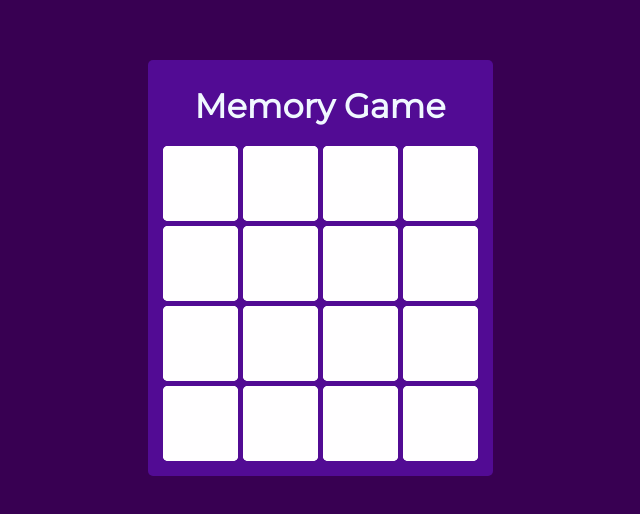
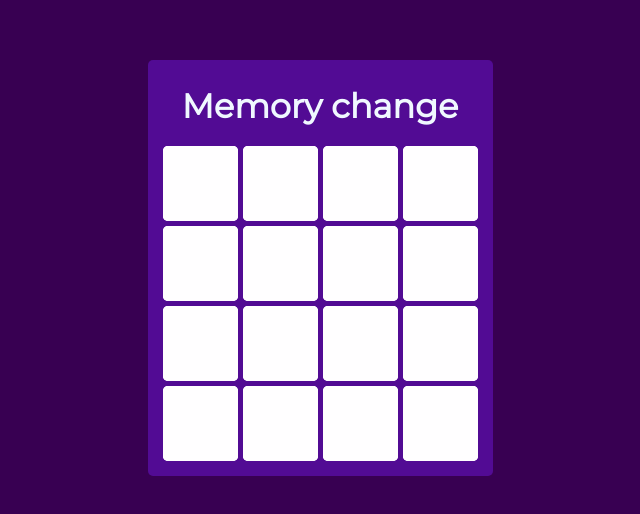
Before and after one commit to ethikaunit/React-MemoryGame, a React (Vite) app: page / in a window 1280 px wide. Shown: the part 132-646 px from the top of the page, without its empty margins (320-960 px from the left). Built offline with nearby package versions, Linux system fonts and the light colour scheme.

Commit message:
Update App.jsx

```diff
--- a/src/component/App.jsx
+++ b/src/component/App.jsx
@@ -84,7 +84,7 @@ function App() {
                     <div className="title">
 
                         <h1>
-                            {totalMatch == 8 ? "You Won !!!" : "Memory Game"}</h1>
+                            {totalMatch == 8 ? "You Won !!!" : "Memory change"}</h1>
                     </div>
                     <div className="box-container">
                         {totalMatch == 8 ? " " :
```
